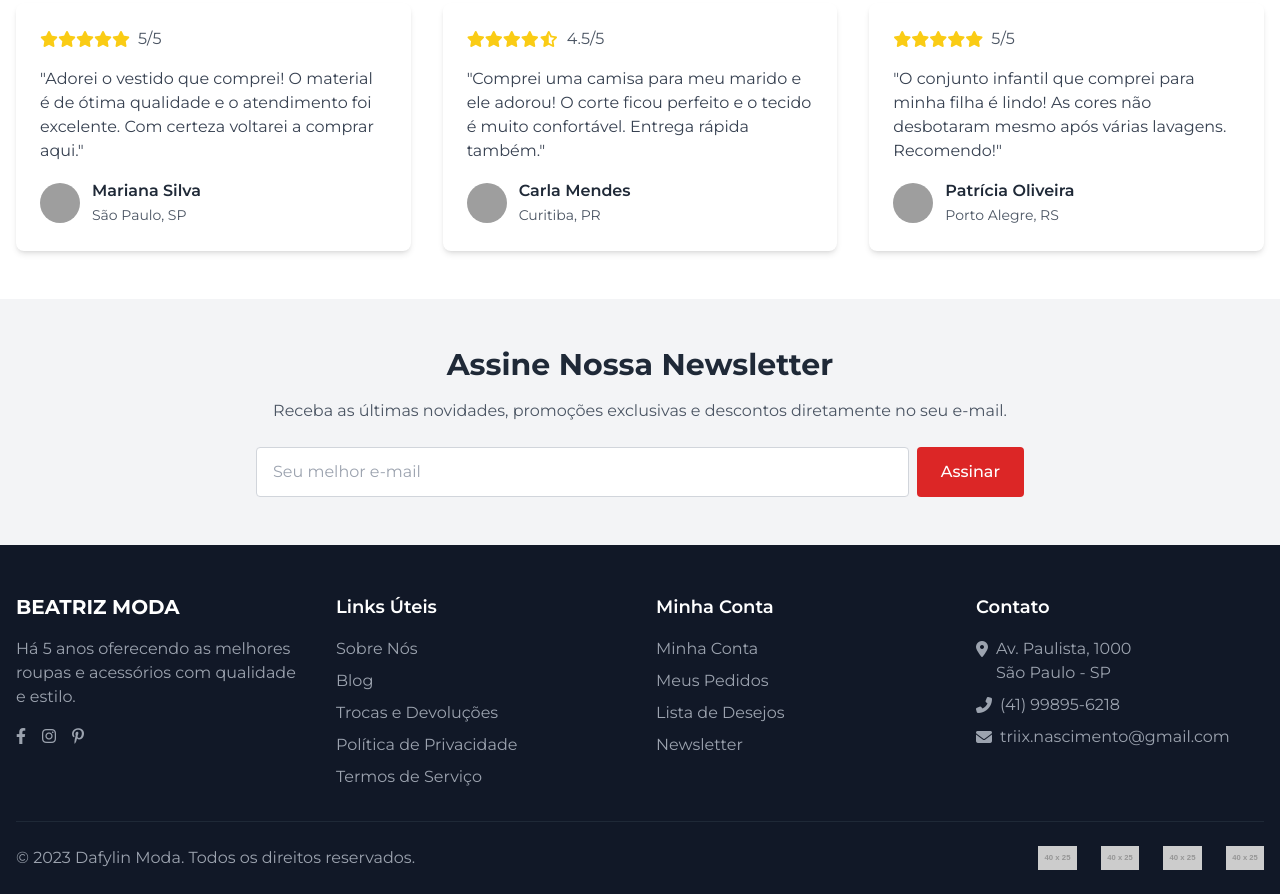
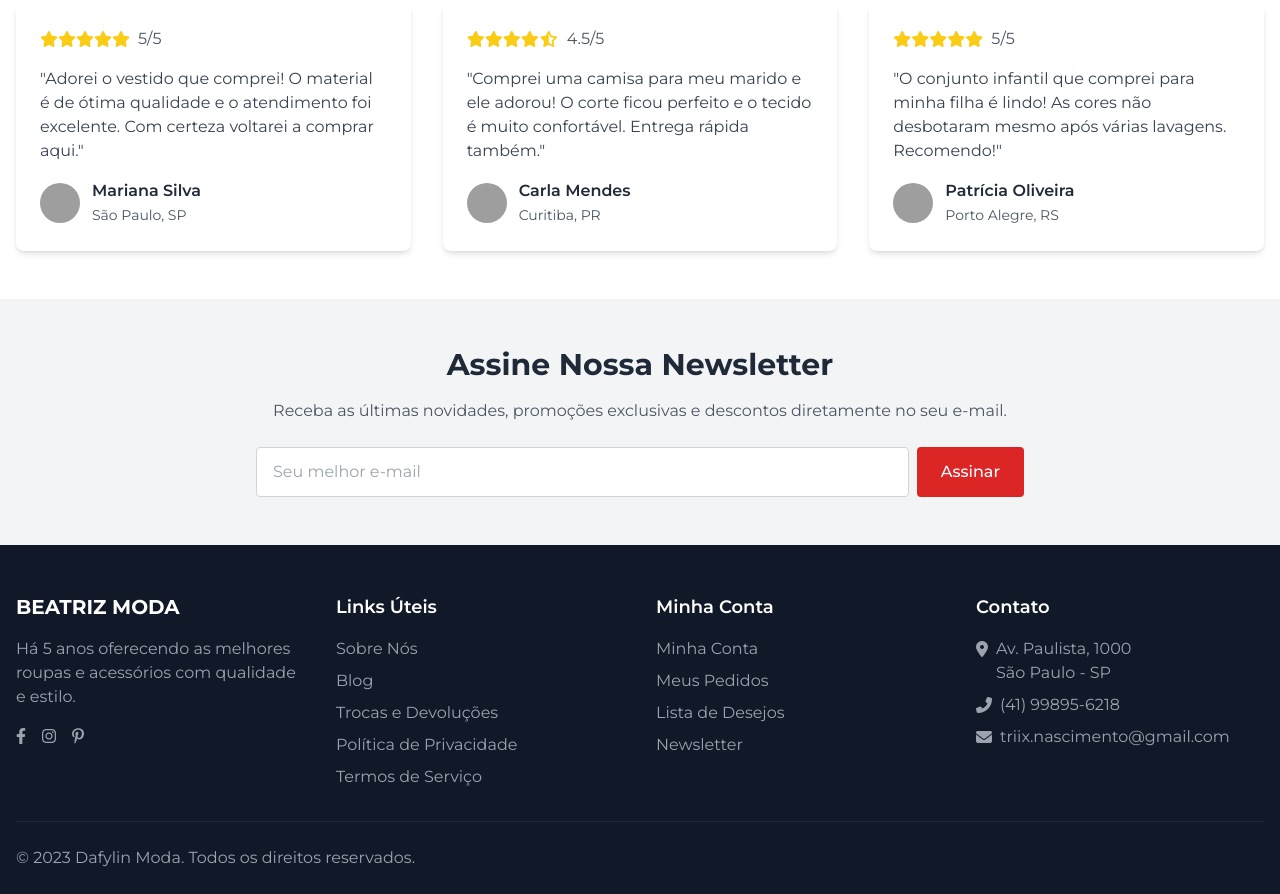
Before and after one commit to Dafylin/meu-site, a plain HTML site: page index.html in a window 1280 px wide. Shown: the part 2391-3285 px from the top of the page. Drawn offline with nearby package versions, Linux system fonts and the light colour scheme; grey boxes are pictures that could not be loaded; placeholder pictures from the web are drawn by us.

Commit message:
Add files via upload

```diff
--- a/index.html
+++ b/index.html
@@ -488,12 +488,6 @@
             <div class="border-t border-gray-800 pt-6">
                 <div class="flex flex-col md:flex-row justify-between items-center">
                     <p class="text-gray-400 mb-4 md:mb-0">© 2023 Dafylin Moda. Todos os direitos reservados.</p>
-                    <div class="flex space-x-6">
-                        <img src="https://via.placeholder.com/40x25" alt="Visa" class="h-6">
-                        <img src="https://via.placeholder.com/40x25" alt="Mastercard" class="h-6">
-                        <img src="https://via.placeholder.com/40x25" alt="Boleto" class="h-6">
-                        <img src="https://via.placeholder.com/40x25" alt="Pix" class="h-6">
-                    </div>
                 </div>
             </div>
         </div>
```
